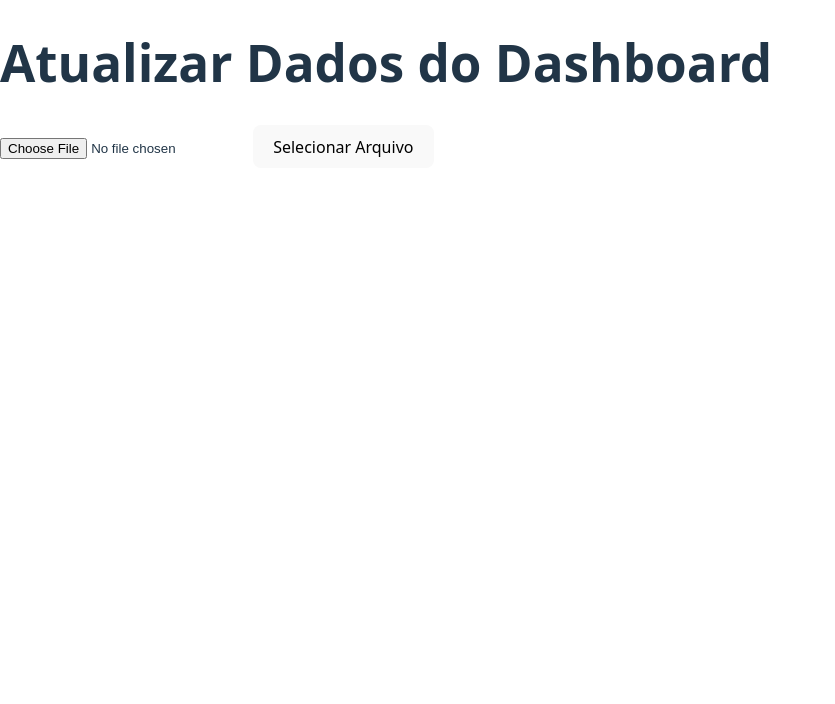
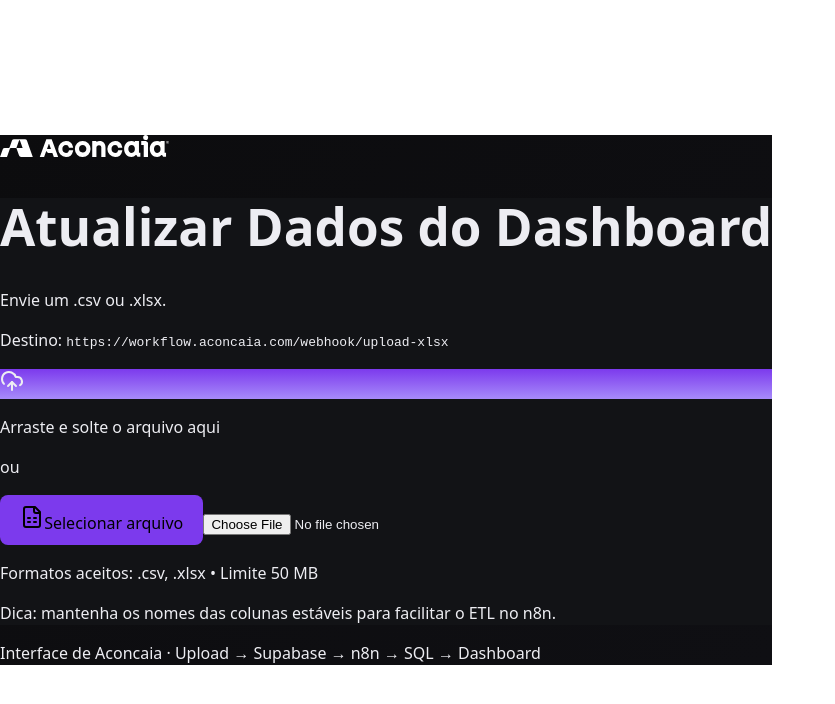
Before and after one commit to cauatardetti/atualizar_dashboard, a React (Vite) app: page / in a window 1280 px wide. Shown: the top 704 px of the page, without its empty margins (0-835 px from the left). Built offline with nearby package versions, Linux system fonts and the light colour scheme.

Commit message:
trigger deploy

```diff
--- a/package.json
+++ b/package.json
@@ -11,6 +11,7 @@
   },
   "dependencies": {
     "@supabase/supabase-js": "^2.74.0",
+    "lucide-react": "^0.545.0",
     "react": "^19.1.1",
     "react-dom": "^19.1.1"
   },
--- a/src/App.tsx
+++ b/src/App.tsx
@@ -1,19 +1,28 @@
 import { useRef, useState } from 'react'
 import { createClient } from '@supabase/supabase-js'
+import { UploadCloud, FileSpreadsheet, CheckCircle2, AlertTriangle, Loader2 } from "lucide-react";
+import logo from "./assets/image.png";
 
+// --- Supabase + Webhook ---
 const supabase = createClient(
   import.meta.env.VITE_SUPABASE_URL!,
   import.meta.env.VITE_SUPABASE_ANON_KEY!
 )
+const N8N_URL = import.meta.env.VITE_N8N_WEBHOOK!
+const resolvedWebhook = N8N_URL || '(Webhook não configurado)'
 
-const N8N_URL = import.meta.env.VITE_N8N_WEBHOOK!
-
+// --- Regras de arquivo ---
 const ACCEPTED = [
   'application/vnd.openxmlformats-officedocument.spreadsheetml.sheet',
   'application/vnd.ms-excel',
-  'text/csv', '.xlsx', '.csv'
+  'text/csv',
+  '.xlsx',
+  '.csv',
 ]
 const MAX_MB = 50
+const acceptStr = '.csv,.xlsx' // para o <input accept="...">
+const acceptListForFooter = '.csv, .xlsx'
+const maxSizeMB = MAX_MB
 
 const prettyBytes = (bytes: number) => {
   const units = ['B','KB','MB','GB']; let i=0, v=bytes
@@ -27,35 +36,61 @@ export default function App() {
   const [status, setStatus] = useState<'idle'|'uploading'|'notifying'|'success'|'error'>('idle')
   const [progress, setProgress] = useState(0)
   const [message, setMessage] = useState('')
+  const [dragOver, setDragOver] = useState(false)
 
   const onBrowse = () => inputRef.current?.click()
+
+  const validateFile = (f: File) => {
+    if (f.size > MAX_MB*1024*1024) {
+      setStatus('error'); setMessage(`Tamanho máximo: ${MAX_MB} MB`); return false
+    }
+    const ok = ACCEPTED.some(a => f.type===a || f.name.toLowerCase().endsWith(a))
+    if (!ok) { setStatus('error'); setMessage('Tipo inválido. Use .xlsx ou .csv'); return false }
+    return true
+  }
 
   const handleFiles = (files: FileList|null) => {
     if(!files?.length) return
     const f = files[0]
-    if (f.size > MAX_MB*1024*1024) { setStatus('error'); setMessage(`Máx ${MAX_MB}MB`); return }
-    const ok = ACCEPTED.some(a => f.type===a || f.name.toLowerCase().endsWith(a))
-    if (!ok) { setStatus('error'); setMessage('Use .xlsx ou .csv'); return }
+    if (!validateFile(f)) return
     setFile(f); setStatus('idle'); setMessage('')
+  }
+
+  const onDrop = (e: React.DragEvent<HTMLDivElement>) => {
+    e.preventDefault()
+    setDragOver(false)
+    handleFiles(e.dataTransfer.files)
   }
 
   const onUpload = async () => {
     if (!file) return
-    setStatus('uploading'); setProgress(5); setMessage('')
+    setStatus('uploading'); setProgress(8); setMessage('')
 
     try {
       // nome aleatório com prefixo 'public/'
       const ext = file.name.split('.').pop()?.toLowerCase() || 'bin'
       const key = `public/${Date.now()}-${Math.random().toString(16).slice(2)}.${ext}`
 
-      // upload com progresso (supabase-js usa fetch; não expõe progresso real)
-      // então mostramos "fake" progress durante o await e finalizamos em 100 no fim
+      // (progress "fake" enquanto o fetch do supabase roda)
+      const tick = setInterval(() => {
+        setProgress(p => (p < 78 ? p + 2 : p))
+      }, 200)
+
       const { error } = await supabase.storage
         .from('uploads')
         .upload(key, file, { contentType: file.type, upsert: false })
 
-      if (error) throw error
-      setProgress(80)
+      clearInterval(tick)
+
+      if (error) {
+        // mensagens mais amigáveis
+        const msg = error?.message?.includes('duplicate')
+          ? 'Já existe um arquivo com esse nome. Tente novamente.'
+          : error.message || 'Falha ao enviar para o storage'
+        throw new Error(msg)
+      }
+
+      setProgress(85)
 
       // obter URL pública
       const { data } = supabase.storage.from('uploads').getPublicUrl(key)
@@ -75,8 +110,7 @@ export default function App() {
           source: 'supabase'
         })
       })
-
-      if (!r.ok) throw new Error(`n8n ${r.status}`)
+      if (!r.ok) throw new Error(`Falha ao notificar n8n (${r.status})`)
 
       setProgress(100)
       setStatus('success')
@@ -89,37 +123,118 @@ export default function App() {
   }
 
   return (
-    <div style={{minHeight:'100vh'}} className="grid place-items-center bg-black text-white">
-      <div className="w-full max-w-md border border-white/15 rounded-xl p-6 bg-neutral-900">
-        <h1 className="text-2xl font-semibold mb-4">Atualizar Dados do Dashboard</h1>
+    <div
+      className="min-h-screen w-full flex items-start justify-center p-6 pt-24"
+      style={{ background: "linear-gradient(135deg, var(--aca-bg,#0C0C0E) 0%, #0F0F13 100%)", color: "var(--aca-text,#EDEDF2)" }}
+    >
+      {/* Header */}
+      <header className="fixed top-0 left-0 w-full z-50 flex items-center px-6 py-4">
+        <img src={logo} alt="Logo Aconcaia" className="h-4 md:h-6 object-contain" />
+      </header>
 
-        <input ref={inputRef} type="file" accept=".csv,.xlsx"
-               onChange={e=>handleFiles(e.target.files)} className="hidden" />
-        <button onClick={onBrowse} className="bg-purple-600 px-4 py-2 rounded">
-          Selecionar Arquivo
+      <div className="w-full max-w-3xl">
+        <div className="rounded-2xl md:rounded-3xl shadow-[0_10px_30px_rgba(0,0,0,0.25)] border border-white/10"
+             style={{ background: "var(--aca-card,#121316)" }}>
+          <div className="p-6 md:p-10">
+            <div className="mb-6 md:mb-8">
+              <h1 className="text-2xl md:text-4xl font-semibold tracking-tight">Atualizar Dados do Dashboard</h1>
+              <p className="text-sm md:text-base mt-2 text-[color:var(--aca-muted,#9BA0A6)]">
+                Envie um <span className="font-medium">.csv</span> ou <span className="font-medium">.xlsx</span>.
+              </p>
+              <p className="text-[11px] mt-2 opacity-70">Destino: <code>{resolvedWebhook}</code></p>
+            </div>
+
+            {/* Dropzone */}
+            <div
+              onDragOver={(e) => { e.preventDefault(); setDragOver(true); }}
+              onDragLeave={() => setDragOver(false)}
+              onDrop={onDrop}
+              className={[
+                "relative flex flex-col items-center justify-center gap-3",
+                "rounded-xl border-2 border-dashed px-6 py-10 md:py-16 text-center transition-all",
+                "md:h-[260px]",
+                dragOver ? "border-[color:var(--aca-primary,#7C3AED)] bg-white/5" : "border-white/15 hover:border-white/25",
+              ].join(" ")}
+            >
+              <div className="w-14 h-14 rounded-full flex items-center justify-center shadow-inner"
+                   style={{ background: "linear-gradient(180deg, var(--aca-primary,#7C3AED), var(--aca-primary-2,#A78BFA))" }}>
+                <UploadCloud className="w-7 h-7 text-white" />
+              </div>
+              <p className="text-base md:text-lg">Arraste e solte o arquivo aqui</p>
+              <p className="text-sm text-[color:var(--aca-muted,#9BA0A6)]">ou</p>
+              <button
+                type="button"
+                onClick={onBrowse}
+                className="inline-flex items-center gap-2 rounded-lg px-4 py-2 font-medium text-white disabled:opacity-60 focus:outline-none focus-visible:ring-2 focus-visible:ring-white/40"
+                style={{ background: "var(--aca-primary,#7C3AED)" }}
+                disabled={status === "uploading"}
+              >
+                <FileSpreadsheet className="w-4 h-4" />
+                Selecionar arquivo
               </button>
+              <input
+                ref={inputRef}
+                type="file"
+                accept={acceptStr}
+                onChange={(e) => handleFiles(e.target.files)}
+                className="hidden"
+              />
+            </div>
 
+            {/* Arquivo selecionado + barra de progresso */}
             {file && (
-          <div className="mt-4 text-sm">
-            <p className="truncate">{file.name}</p>
-            <p>{prettyBytes(file.size)}</p>
-            <button onClick={onUpload} disabled={status==='uploading'||status==='notifying'}
-                    className="bg-green-600 px-4 py-2 mt-3 rounded disabled:opacity-50">
-              {status==='uploading' ? 'Enviando...' :
-               status==='notifying' ? 'Finalizando...' : 'Enviar'}
+              <div className="mt-5 rounded-lg border border-white/10 p-4">
+                <div className="flex items-center justify-between gap-3">
+                  <div>
+                    <p className="text-sm font-medium">{file.name}</p>
+                    <p className="text-xs text-[color:var(--aca-muted,#9BA0A6)]">{prettyBytes(file.size)}</p>
+                  </div>
+                  <button
+                    onClick={onUpload}
+                    className="inline-flex items-center gap-2 rounded-lg px-4 py-2 font-medium text-white disabled:opacity-60 focus:outline-none focus-visible:ring-2 focus-visible:ring-white/40"
+                    style={{ background: "var(--aca-primary,#7C3AED)" }}
+                    disabled={status === "uploading"}
+                  >
+                    {status === "uploading" ? (<><Loader2 className="w-4 h-4 animate-spin" />Enviando...</>) : (<>Enviar</>)}
                   </button>
+                </div>
+                {status === "uploading" && (
+                  <div className="mt-3 w-full h-2 rounded-full bg-white/10 overflow-hidden">
+                    <div className="h-full" style={{
+                      width: `${progress}%`,
+                      background: "linear-gradient(90deg, var(--aca-primary,#7C3AED), var(--aca-primary-2,#A78BFA))",
+                    }} />
+                  </div>
+                )}
               </div>
             )}
 
-        {(status==='uploading'||status==='notifying') && (
-          <div className="mt-3 w-full bg-neutral-700 h-2 rounded">
-            <div className="h-full bg-purple-500 transition-all" style={{ width: `${progress}%` }} />
+            {/* Mensagens */}
+            {status === "success" && (
+              <div className="mt-5 flex items-center gap-3 rounded-lg border border-emerald-400/30 bg-emerald-400/10 p-3 text-emerald-300">
+                <CheckCircle2 className="w-5 h-5" />
+                <p className="text-sm">{message || "Upload concluído com sucesso."}</p>
+              </div>
+            )}
+            {status === "error" && (
+              <div className="mt-5 flex items-center gap-3 rounded-lg border border-red-400/30 bg-red-400/10 p-3 text-red-300">
+                <AlertTriangle className="w-5 h-5" />
+                <p className="text-sm">{message || "Não foi possível concluir o upload."}</p>
               </div>
             )}
 
-        {status==='success' && <p className="text-green-400 mt-3">{message}</p>}
-        {status==='error' && <p className="text-red-400 mt-3">{message}</p>}
+            {/* Rodapé */}
+            <div className="mt-6 text-xs text-[color:var(--aca-muted,#9BA0A6)]">
+              <p>Formatos aceitos: {acceptListForFooter} • Limite {maxSizeMB} MB</p>
+              <p className="mt-1">Dica: mantenha os nomes das colunas estáveis para facilitar o ETL no n8n.</p>
             </div>
           </div>
-  )
+        </div>
+
+        <div className="text-center text-[11px] mt-4 text-[color:var(--aca-muted,#9BA0A6)]">
+          <span>Interface de Aconcaia · Upload → Supabase → n8n → SQL → Dashboard</span>
+        </div>
+      </div>
+    </div>
+  );
 }
```
Also changed, not shown: src/assets/image.png (added), 1 other file (tests, documents, lock files or other folders). Lines whose indentation alone changed are shown as unchanged.
